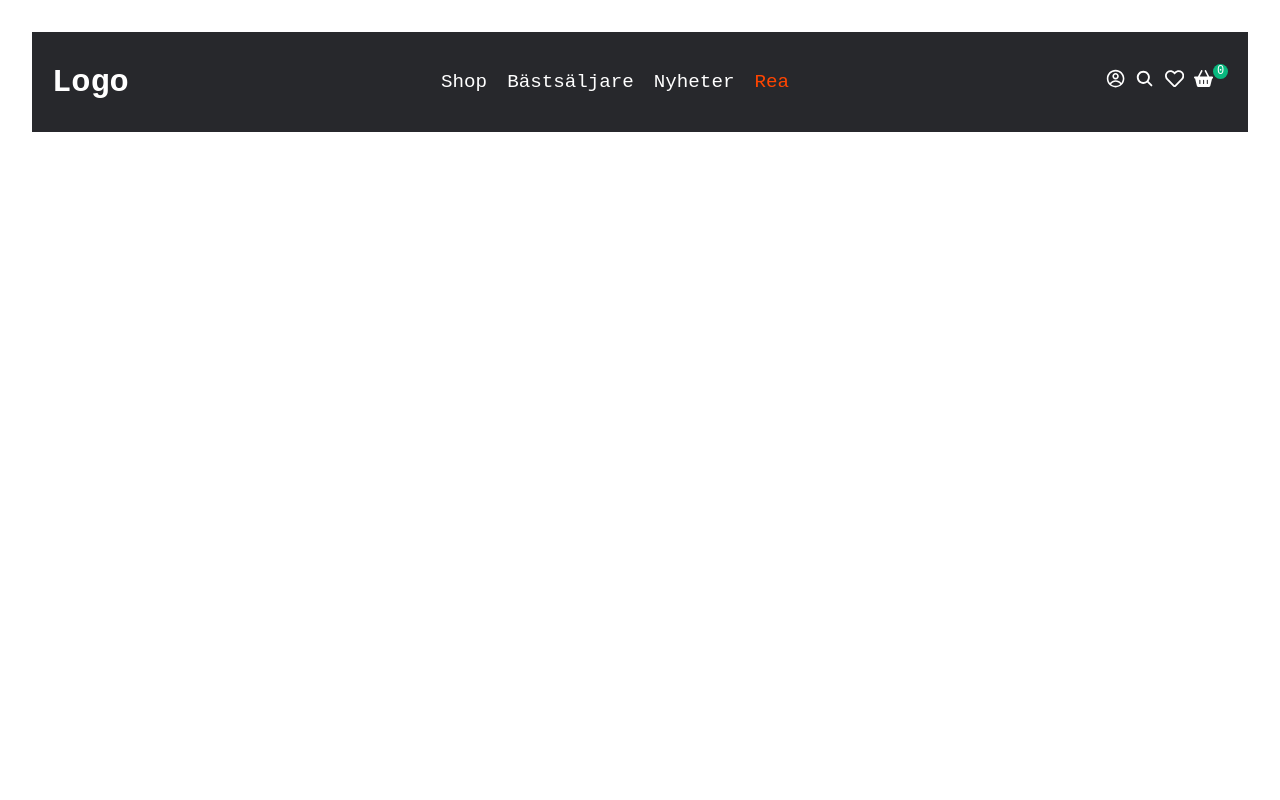
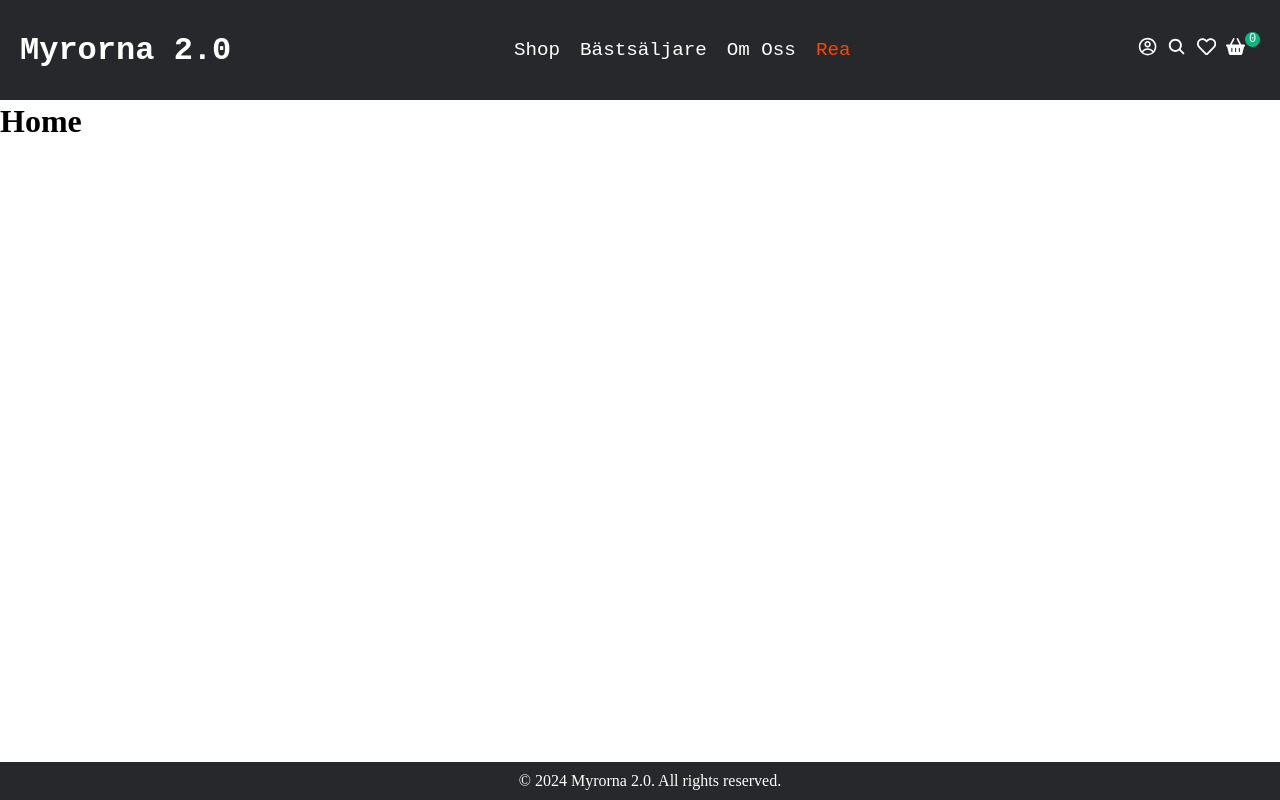
Before and after one commit to Jockzor/WebShopFrontend2, a React (Vite) app: page / in a window 1280 px wide. Built offline with nearby package versions, Linux system fonts and the light colour scheme.

Commit message:
La till en footer och lite routing mellan pages

```diff
--- a/src/App.css
+++ b/src/App.css
@@ -1,6 +1,10 @@
-#root {
-  max-width: 1280px;
-  margin: 0 auto;
-  padding: 2rem;
-  text-align: center;
-}
+.footerBox {
+    background-color:#27282c;
+    color: #fff; /* Set the text color */
+    padding: 10px; /* Add padding to the footer */
+    text-align: center; /* Center the text */
+    position: fixed; /* Fixed position at the bottom */
+    left: 0;
+    bottom: 0;
+    width: 100%; /* Full width */
+  }
--- a/src/App.jsx
+++ b/src/App.jsx
@@ -1,22 +1,26 @@
 import { useState } from 'react'
 import { BrowserRouter, Routes, Route } from "react-router-dom";
 import NavBar from './components/NavBar'
+import Footer from './components/Footer'
 import './App.css'
+import Home from "./pages/Home";
+import AboutUs from "./pages/AboutUs";
 
 function App() {
 
 
   return (
-    <div className='mainContainer'>
-      <NavBar/>
 
-    </div>
-    /*<Router>
+    <BrowserRouter>
+        <NavBar/>
       <Routes>
+        <Route path="/" element={<Home />} />
+        <Route path="/about" element={<AboutUs />} />
         <Route/>
       </Routes>
-    </Router>
-    */
+       <Footer/>
+    </BrowserRouter>
+
 
   )
 }
--- /dev/null
+++ b/src/components/Footer.jsx
@@ -0,0 +1,18 @@
+import React from 'react'
+import { Outlet, Link } from "react-router-dom";
+
+
+const Footer = () => {
+
+    return(
+        <>
+            <div className ='footerBox'>
+                 <p>&copy; 2024 Myrorna 2.0. All rights reserved.</p>
+            </div>
+
+          <Outlet />
+      </>
+    )
+}
+
+export default Footer;
--- a/src/components/NavBar.jsx
+++ b/src/components/NavBar.jsx
@@ -1,4 +1,5 @@
 import React from 'react'
+import { Outlet, Link } from "react-router-dom";
 import { CgProfile } from "react-icons/cg";
 import { IoSearch } from "react-icons/io5";
 import { FaRegHeart } from "react-icons/fa";
@@ -6,34 +7,35 @@ import { FaBasketShopping } from "react-icons/fa6";
 
 const NavBar = () => {
     return(
+        <>
         <div className='header-desktop'>
           <div className='left'>
-                <a href="">Logo</a>
+            <Link to="/">Myrorna 2.0</Link>
           </div>
           <div className='mainMenu'>
             <div className='menuItem'>
-                    <a href="">Shop</a>
+              <Link to="shop">Shop</Link>
             </div>
             <div className='menuItem'>
-                    <a href="">Bästsäljare</a>
+              <Link to="/bestsellers">Bästsäljare</Link>
             </div>
             <div className='menuItem'>
-                    <a href="">Nyheter</a>
+              <Link to="/about">Om Oss</Link>
             </div>
             <div className='menuItem'>
-                    <a id='sale' href="">Rea</a>
+              <Link to="/sale" id='sale'>Rea</Link>
             </div>
           </div>
           <div className='right'>
-                <a className='icon' href="">
+            <Link className='icon' to="/profile">
               <CgProfile />
-                </a>
+            </Link>
             <div className='icon'>
               <IoSearch />
             </div>
-                <a className='icon' href="">
+            <Link className='icon' to="/wishlist">
               <FaRegHeart />
-                </a>
+            </Link>
             <div className='icon' id='shoppingBasket'>
               <FaBasketShopping />
             </div>
@@ -42,6 +44,8 @@ const NavBar = () => {
             </div>
           </div>
         </div>
+        <Outlet />
+      </>
     )
 }
 
--- a/src/index.css
+++ b/src/index.css
@@ -3,6 +3,23 @@
   padding: 0;
   margin: 0;
 }
+/* --- Footer ---*/
+
+
+
+
+  .footerBox {
+    background-color:#27282c;
+    color: #fff; /* Set the text color */
+    padding: 10px; /* Add padding to the footer */
+    text-align: center; /* Center the text */
+    position: fixed; /* Fixed position at the bottom */
+    left: 0;
+    bottom: 0;
+    width: 100%; /* Full width */
+  }
+
+
 
 /* -----MAIN NAVIGATION BAR----- */
 
@@ -28,19 +45,19 @@
   }
 
 
+  .right{
+  display:flex;
+  text-align: right;
+  justify-content: space-between;
+  font-size: 1.2rem;
+  }
+
   .mainMenu{
     margin: 0 3rem;
     display: flex;
     justify-content: space-between;
     font-size: 1.2rem;
     font-weight: 500;
-  }
-
-  .right{
-  display:flex;
-  text-align: right;
-  justify-content: space-between;
-  font-size: 1.2rem;
   }
 
   .menuItem{
--- /dev/null
+++ b/src/pages/AboutUs.jsx
@@ -0,0 +1,5 @@
+const AboutUs = () => {
+    return <h1>About Us</h1>;
+  };
+
+  export default AboutUs;
--- /dev/null
+++ b/src/pages/Home.jsx
@@ -0,0 +1,5 @@
+const Home = () => {
+    return <h1>Home</h1>;
+  };
+
+  export default Home;
```
Lines whose indentation alone changed are shown as unchanged.
